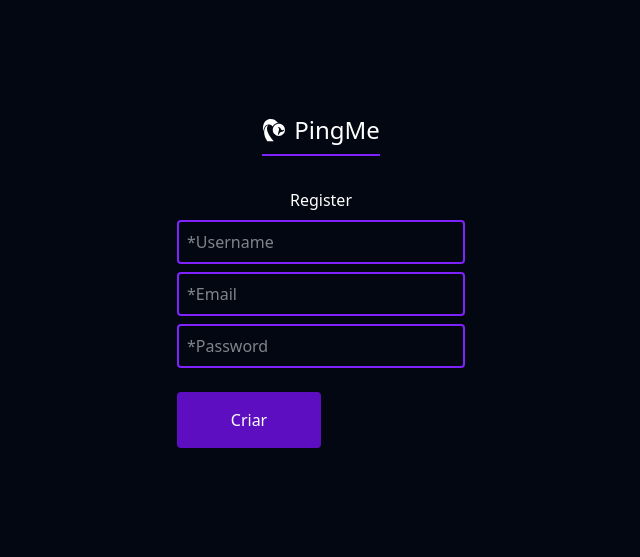
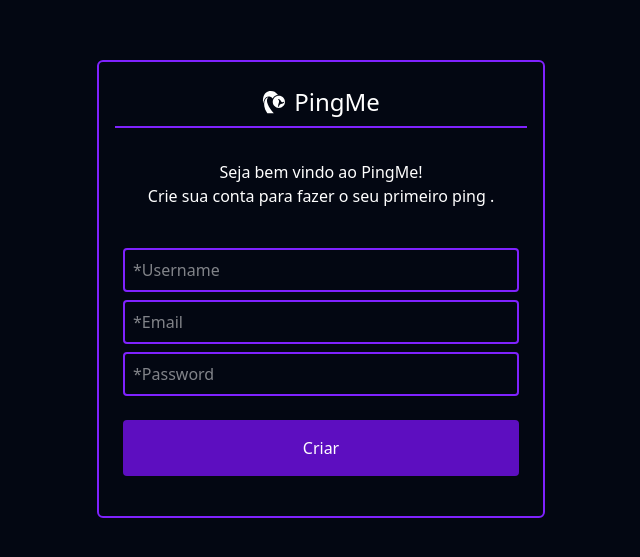
Before and after one commit to Phillipml/pingMe, a Next.js app in the folder frontend/: page /register in a window 1280 px wide. Shown: the part 111-668 px from the top of the page, without its empty margins (319-959 px from the left). Built offline with nearby package versions, Linux system fonts and the light colour scheme; no server answers.

Commit message:
layout register page and login

```diff
--- a/frontend/app/login/page.tsx
+++ b/frontend/app/login/page.tsx
@@ -5,6 +5,7 @@ import Button from "@/components/ui/Button";
 import Input from "@/components/ui/Input";
 import { Logo } from "@/components/ui/Logo";
 import { useLoginMutation } from "@/lib/slice";
+import Link from "next/link";
 import { useRouter } from "next/navigation";
 import { useState } from "react";
 
@@ -28,13 +29,14 @@ export default function Login() {
   }
   return (
     <CenterContainer>
-        <Logo className="text-2xl m-auto border-b-2 border-violet-600 pb-2 mb-8 mt-2" />
+      <div className="w-full max-w-md border-2 border-violet-600 rounded-md p-4">
+        <Logo className="text-2xl mx-auto justify-center border-b-2 border-violet-600 pb-2 mb-8 mt-2" />
         <h2 className="mb-8 text-center">Login</h2>
         <Form onSubmit={handleSubmit}>
           {error && ( <div>{error}</div> )}
         <Input
           type="email"
-          className="w-5/6 text-center lg:w-1/2"
+          className="w-full text-center"
           value={email}
           onChange={(e) => setEmail(e.target.value)}
           required
@@ -42,14 +44,15 @@ export default function Login() {
         />
         <Input
           type="password"
-          className="w-5/6 text-center lg:w-1/2"
+          className="w-full text-center"
           value={password}
           onChange={(e) => setPassword(e.target.value)}
           required
           placeholder="Senha"
         />
-        <Button type="submit" className="w-5/6 lg:w-1/2" disabled={isLoading}>Entrar</Button>
-        </Form>
+        <Button type="submit" className="w-full" disabled={isLoading}>Entrar</Button>
+        <p className="text-end">Não tem conta? <Link href="/register">Registre-se</Link></p>
+        </Form></div>
         </CenterContainer>
   );
 }
--- a/frontend/app/register/page.tsx
+++ b/frontend/app/register/page.tsx
@@ -32,16 +32,18 @@ export default function Register() {
 
   return (
 
-    <CenterContainer>
-      <Logo className="text-2xl m-auto border-b-2 border-violet-600 pb-2 mb-8 mt-2" />
-      Register
+      <CenterContainer>
+      <div className="w-full max-w-md border-2 border-violet-600 rounded-md p-4 text-center">
+      <Logo className="text-2xl mx-auto justify-center border-b-2 border-violet-600 pb-2 mb-8 mt-2" />
+      <h2 className="mb-8 text-center">Seja bem vindo ao PingMe!<br/>Crie sua conta para fazer o seu primeiro ping .</h2>
       <Form onSubmit={handleSubmit}>
       {error && ( <div>{error}</div> )}
       <Input placeholder="*Username" value={username} onChange={e => setUsername(e.target.value)} required/>
       <Input type="email" placeholder="*Email " value={email} onChange={e=> setEmail(e.target.value)} required/>
       <Input type="password" value={password} placeholder="*Password" onChange={e => setPassword(e.target.value)} required/>
-      <Button type="submit" className="w-5/6 lg:w-1/2" disabled={isLoading}>Criar</Button>
+      <Button type="submit" className="w-full" disabled={isLoading}>Criar</Button>
       </Form>
+    </div>
     </CenterContainer>
   )
 }
--- a/frontend/components/layout/CenterContainer.tsx
+++ b/frontend/components/layout/CenterContainer.tsx
@@ -1,11 +1,14 @@
 import React, { ReactNode } from "react";
 
-export default function CenterContainer({ children }: { children: ReactNode }) {
+interface CenterContainerProps {
+  children: ReactNode;
+  className?: string;
+}
+
+export default function CenterContainer({ children, className }: CenterContainerProps) {
   return (
-    <div className="w-full max-w-[1400px] h-auto p-4 mx-auto">
-        <div className="flex flex-col justify-center items-center fixed top-1/2 left-1/2 -translate-x-1/2 -translate-y-1/2 p-4 w-full lg:w-1/2">
-      {children}
-      </div>
+    <div className={`min-h-screen flex flex-col justify-center items-center p-4 w-full ${className}`}>
+        {children}
     </div>
   );
 }
--- a/frontend/components/layout/Form.tsx
+++ b/frontend/components/layout/Form.tsx
@@ -7,7 +7,7 @@ interface FormProps extends FormHTMLAttributes<HTMLFormElement> {
 
 export default function Form({ children,className, ...props }: FormProps) {
   return (
-    <form className={`flex flex-col w-1/2 m-auto p-2 ${className}`} {...props}>
+    <form className={`flex flex-col w-full p-2 ${className}`} {...props}>
       {children}
     </form>
   );
```
